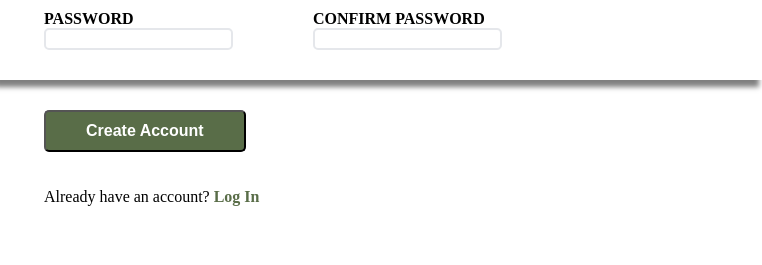
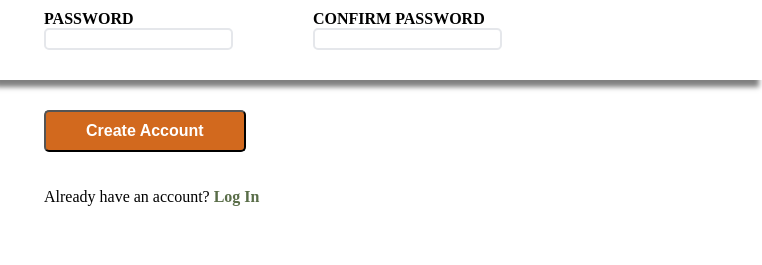
Before and after one commit to abhiv965580/sign-up-form, a plain HTML site: page index.html in a window 1280 px wide. In both pictures the pointer is over the button "Create Account". Shown: the part 539-804 px from the top of the page, 518-1280 px from the left. Drawn offline with Linux system fonts and the light colour scheme.

Commit message:
button hover effect added

```diff
--- a/style.css
+++ b/style.css
@@ -125,3 +125,6 @@ button{
     font-weight:bolder;
     text-decoration: none;
 }
+button:hover{
+    background-color: chocolate;
+}
```
